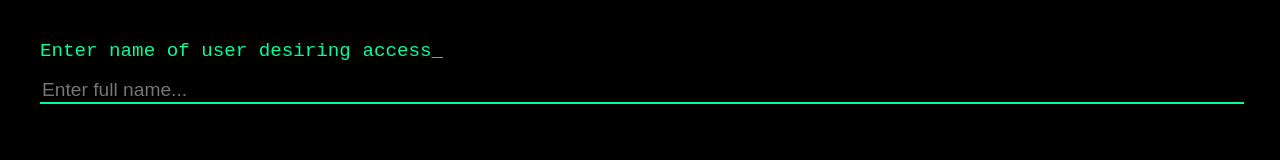
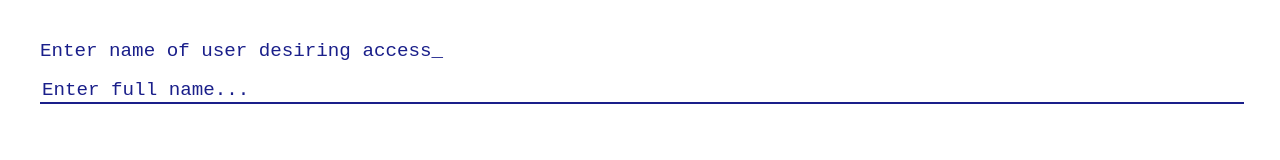
Before and after one commit to foortoorc/biomechredev, a plain HTML site: page index.html in a window 1280 px wide. Drawn offline with Linux system fonts and the light colour scheme.

Commit message:
Update index.html

```diff
--- a/index.html
+++ b/index.html
@@ -6,9 +6,9 @@
   <title>Access Request</title>
   <style>
     body {
-      background-color: black;
-      color: #00ff99;
-      font-family: monospace;
+      background-color: white;
+      color: #1a1f8a;
+      font-family: "Courier New", Courier, monospace;
       padding: 2rem;
       font-size: 1.2rem;
     }
@@ -16,14 +16,19 @@
       display: none;
     }
     input {
-      background: black;
+      background: white;
       border: none;
-      border-bottom: 2px solid #00ff99;
-      color: #00ff99;
+      border-bottom: 2px solid #1a1f8a;
+      color: #1a1f8a;
       font-size: 1.2rem;
       width: 100%;
       margin-top: 1rem;
       outline: none;
+      font-family: "Courier New", Courier, monospace;
+    }
+    input::placeholder {
+      color: #1a1f8a;
+      opacity: 1;
     }
     #typedText::after {
       content: "_";
@@ -36,7 +41,7 @@
       margin-top: 2rem;
       width: 100%;
       height: 80vh;
-      border: none;
+      border: 1px solid #1a1f8a;
     }
   </style>
 </head>
@@ -68,8 +73,10 @@
         const input = nameInput.value.trim();
         if (input === "Harmony Cobel") {
           pdfViewer.classList.remove("hidden");
+          typedText.textContent = "";
         } else {
           pdfViewer.classList.add("hidden");
+          typedText.textContent = "Access Denied";
         }
       }
     });
```
